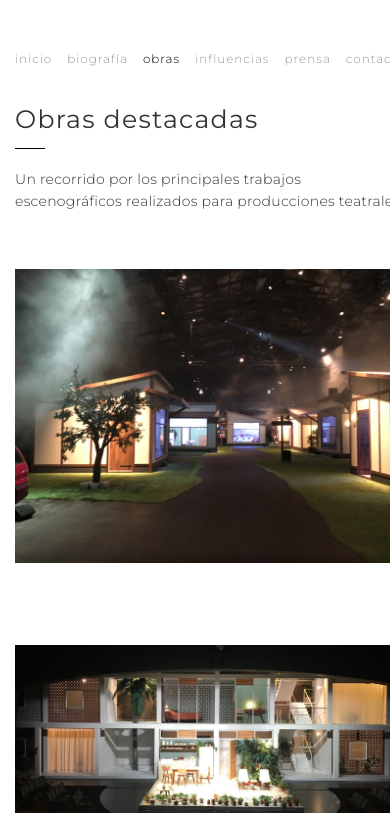
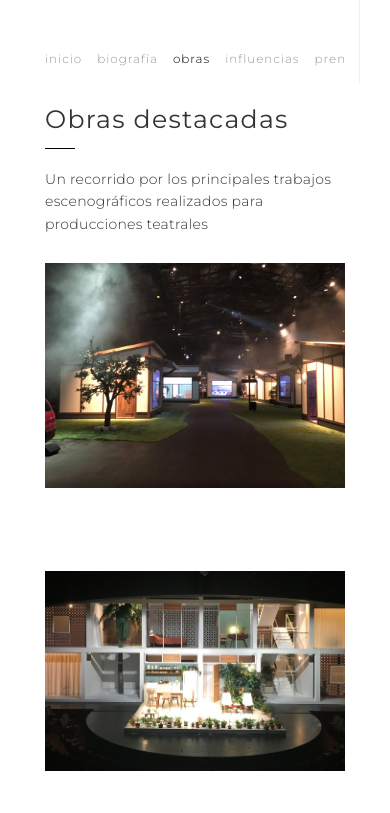
Before and after one commit to romassardo/MarianaWeb, a website: page obras.html in a window 390 px wide. Shown: the part 91-904 px from the top of the page. Drawn offline with nearby package versions, Linux system fonts and the light colour scheme.

Commit message:
Corrección específica para el problema del margen derecho en móviles

```diff
--- /dev/null
+++ b/css/margin-fix.css
@@ -0,0 +1,66 @@
+/**
+ * Solución específica para el problema del margen derecho en móviles
+ * Esta corrección tiene la mayor especificidad posible para sobreescribir cualquier otro estilo
+ */
+
+/* Corrección exclusivamente para el margen derecho en dispositivos móviles */
+@media screen and (max-width: 768px) {
+    /* Forzar que el contenedor ocupe el ancho completo con márgenes iguales */
+    body,
+    .container,
+    header,
+    main,
+    footer,
+    section,
+    article,
+    .obras-content,
+    .biography-content,
+    .home-content,
+    .influences-content,
+    .prensa-content,
+    .contact-content {
+        width: 100% !important;
+        max-width: 100% !important;
+        padding-left: 15px !important;
+        padding-right: 15px !important;
+        margin-left: auto !important;
+        margin-right: auto !important;
+        box-sizing: border-box !important;
+        overflow-x: hidden !important;
+    }
+
+    /* Eliminar cualquier scroll horizontal no deseado */
+    html, body {
+        max-width: 100% !important;
+        overflow-x: hidden !important;
+    }
+
+    /* Resetear cualquier propiedad de margen que pudiera estar causando el problema */
+    .work-item,
+    .press-item,
+    p, h1, h2, h3, h4, h5, h6,
+    .main-navigation,
+    .filters-container,
+    .works-grid,
+    .modal-content,
+    .site-title,
+    .site-subtitle,
+    .intro-text,
+    .featured-image {
+        padding-right: 0 !important;
+        margin-right: 0 !important;
+        box-sizing: border-box !important;
+    }
+
+    /* Alineación específica para elementos internos */
+    .works-grid {
+        width: 100% !important;
+        padding: 0 !important;
+    }
+
+    /* Garantizar que textos no desborden */
+    p, .press-excerpt, .work-title, .modal-description {
+        width: 100% !important;
+        box-sizing: border-box !important;
+    }
+}
--- a/obras.html
+++ b/obras.html
@@ -15,6 +15,7 @@
     <link rel="stylesheet" href="css/animations.css">
     <link rel="stylesheet" href="css/responsive-fixes.css">
     <link rel="stylesheet" href="css/mobile-fixes.css">
+    <link rel="stylesheet" href="css/margin-fix.css">
     <link rel="preconnect" href="https://fonts.googleapis.com">
     <link rel="preconnect" href="https://fonts.gstatic.com" crossorigin>
     <link href="https://fonts.googleapis.com/css2?family=Cormorant+Garamond:wght@300;400;500&family=Montserrat:wght@300;400;500&display=swap" rel="stylesheet">
```
Also changed, not shown: biografia.html (+1 -0 lines), contacto.html (+1 -0 lines), index.html (+1 -0 lines), influencias.html (+1 -0 lines), prensa.html (+1 -0 lines).
